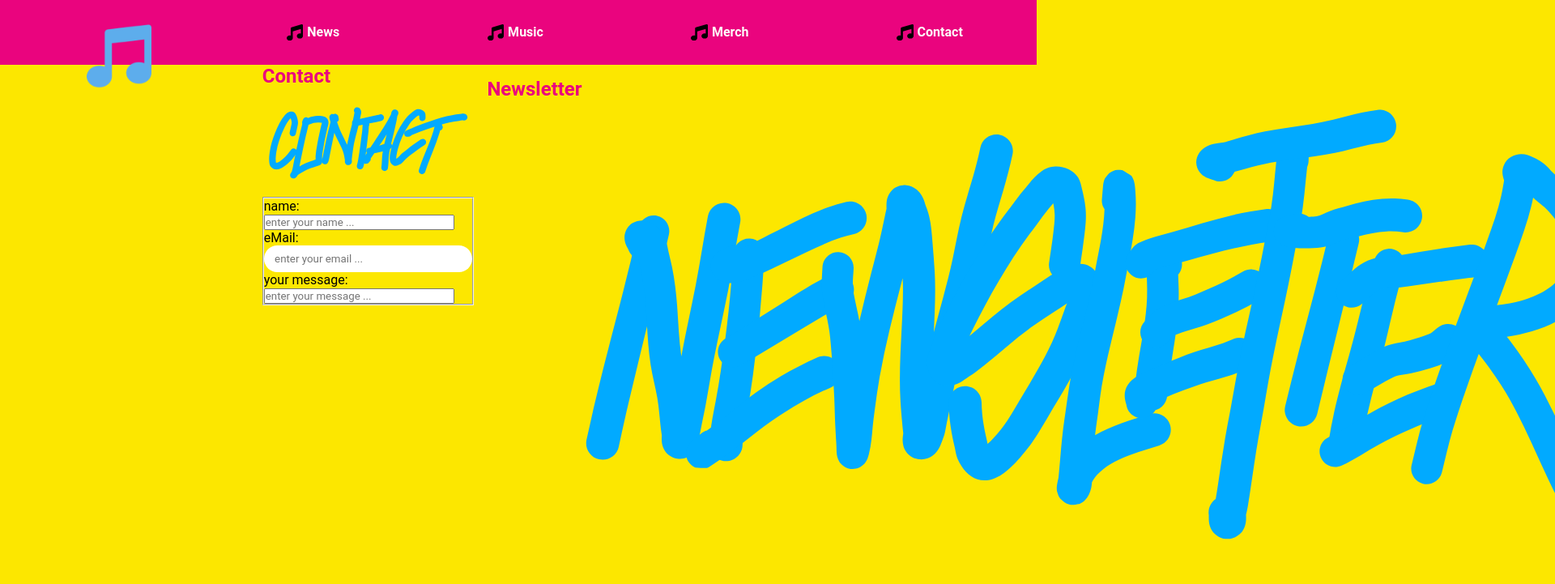
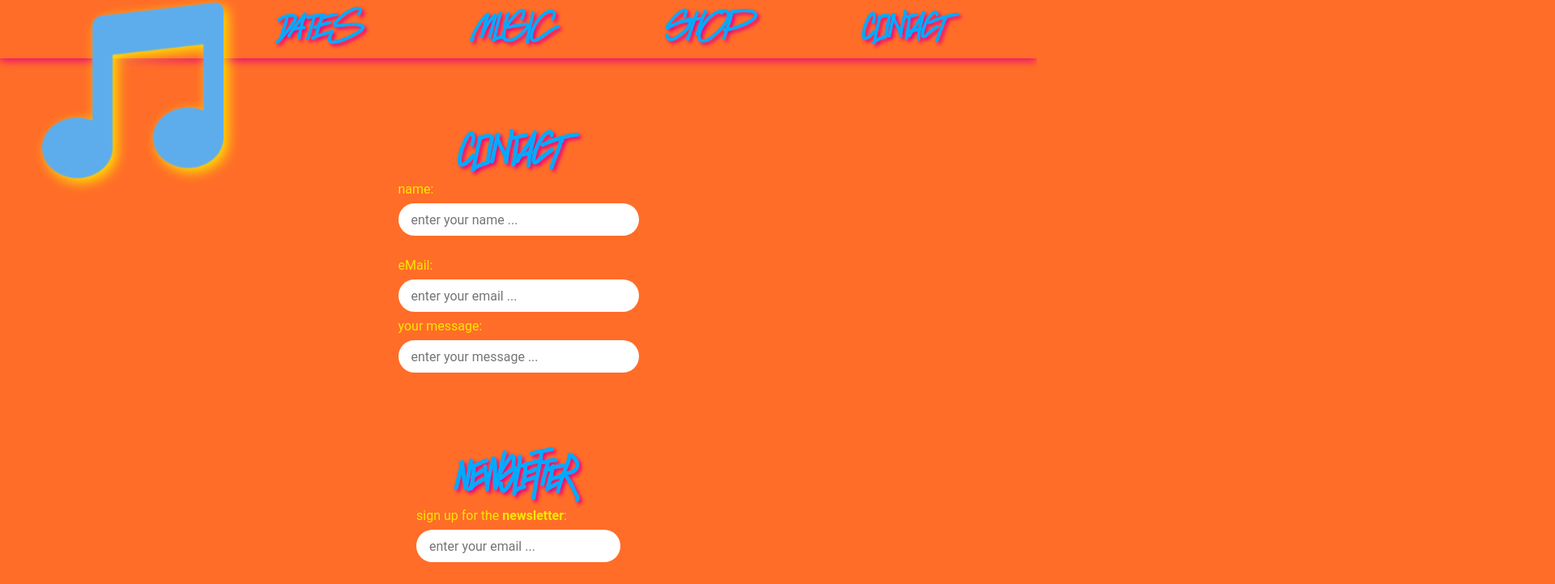
Before and after one commit to AnnaGraphic/dj-boom-bap, a plain HTML site: page contact.html in a window 1280 px wide. Shown: the top 721 px of the page at 81% size, 1920 px wide, since content can reach past the window. Drawn offline with Linux system fonts and the light colour scheme.

Commit message:
add forms

```diff
--- a/style.css
+++ b/style.css
@@ -3,7 +3,7 @@
     --pink: #EA047E;
     --orange: #FF6D28;
     --yellow: #FCE700;
-    --blue: #01aaff;
+    --blue: #01AAFF;
     --light-blue: #00F5FF;
     --white: #fdfbf9;
     --shadow: #000000;
@@ -19,7 +19,7 @@ body {
     flex-direction: column;
     width: 100vw;
     height: 100vh;
-    background-color: var(--yellow);
+    background-color: var(--orange);
     justify-content: space-between;
 }
 button {
@@ -31,13 +31,21 @@ button {
     padding: 1em;
     font-weight: bolder;
 }
+button:hover {
+    color: var(--white);
+    background-color: #00F5FF;
+}
 h2 {
     color: var(--pink)
+}
+.hidden {
+    visibility: hidden;
 }
 
 /* ------------- NAV BAR ------------ */
 header {
     width: 100vw;
+    box-shadow: 0 3px 10px var(--pink);
 }
 nav {
     display: flex;
@@ -45,8 +53,8 @@ nav {
     flex-direction: row;
     align-items: center;
     width: 100vw;
-    height: 5rem;
-    background-color: var(--pink);
+    height: 4.5rem;
+    background-color: var(--orange);
 
 }
 nav div {
@@ -63,64 +71,117 @@ nav a:hover {
     text-shadow: 0.3em 0.3em 0em var(--shadow) (0,0,0,0.6);
 }
 a.logo img {
-    width: 5rem;
+    width: 14rem;
     position: relative;
-    top: 2rem;
+    top: 5rem;
     left: 1rem;
+    filter: drop-shadow(5px 5px 8px var(--yellow));
 }
 #news::before {
-    content: url(./images/music-solid.svg);
-    width: 1.3em;
-    height: 1.3em;
-    padding-right: 0.3em;
+    content: url(./images/Dates\ 2.svg);
+    width: 8em;
+    height: 8em;
+    padding-top: 3.5em;
+    filter: drop-shadow(3px 3px 2px var(--pink));
 }
 #music::before {
-    content: url(./images/music-solid.svg);
-    width: 1.3em;
-    height: 1.3em;
-    padding-right: 0.3em;
+    content: url(./images/Music\ 1.svg);
+    width: 8em;
+    height: 8em;
+    padding-top: 3.5em;
+    filter: drop-shadow(3px 3px 2px var(--pink));
 }
-#merch::before {
-    content: url(./images/music-solid.svg);
-    width: 1.3em;
-    height: 1.3em;
-    padding-right: 0.3em;
+#merch::before { /* shop */
+    content: url(./images/Shop\ 1.svg);
+    width: 8em;
+    height: 8em;
+    padding-top: 3.5em;
+    filter: drop-shadow(3px 3px 2px var(--pink));
 }
 #contact::before {
-    content: url(./images/music-solid.svg);
-    width: 1.3em;
-    height: 1.3em;
-    padding-right: 0.3em;
+    content: url(./images/Contact\ 1.svg);
+    width: 8em;
+    height: 8em;
+    padding-top: 3.5em;
+    filter: drop-shadow(3px 3px 2px var(--pink));
 }
+
 /* ------------- MAIN ------------ */
 main {
     display: flex;
-    flex-direction: row;
+    flex-direction: column;
     justify-content: center;
     width: 100vw;
     height: 100vh;
-    /* background-color: var(--blue); */
+}
+form#contact-form {
+    display: flex;
+    color: var(--yellow);
+    padding: 1rem;
+    flex-direction: column;
+    align-items: center;
 }
 form#newsletter {
     display: flex;
-    color: var(--blue);
+    color: var(--yellow);
     padding: 1rem;
+    flex-direction: column;
+    align-items: center;
 }
-input[type=email] {
+fieldset {
+    display: flex;
+    flex-direction: column;
+    border: none;
+}
+/* input[type=email]  */
+input {
+    font-size: 16px;
+    font-size: max(16px, 1em);
+    font-family: inherit;
     height: 2.5em;
     border: none;
     border-radius: 5em;
     border-bottom: 0.em solid var(--pink);
     padding: 1em;
+    margin: 0.5em 0em;
+    color: var(--pink);
+    max-width: 75ch;
+  }
+  textarea {
+    resize: vertical;
+    color: var(--pink);
+    font-size: 16px;
+    font-size: max(16px, 1em);
+    font-family: inherit;
+    border: none;
+    border-radius: 1em;
+    border-bottom: 0.em solid var(--pink);
+    padding: 1em;
+    margin: 0.5em;
     color: var(--pink);
   }
+.headline {
+    width: 10em;
+    filter: drop-shadow(3px 3px 2px var(--pink));
+
+}
+/* size not working properly */
+/* #contact::before {
+    content: url(./images/Contact\ 1.svg);
+    width: 8rem;
+    height: 8rem;
+    padding-top: 3.5em;
+    filter: drop-shadow(3px 3px 2px var(--pink));
+} */
+
+
 /* ------------- FOOTER ------------ */
 footer {
     display: flex;
     justify-content: center;
     align-items: center;
     width: 100vw;
-    height: 3rem;
+    height: 4rem;
     background-color: var(--orange);
 }
 footer a {
@@ -129,6 +190,6 @@ footer a {
     font-weight: bold;
 }
 footer a:hover {
-    color: var(--blue);
+    color: var(--yellow);
     text-shadow: 0.3em 0.3em 0em var(--shadow) (0,0,0,0.6);
 }
```
